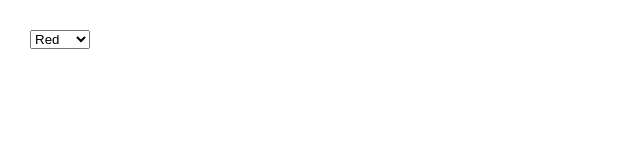
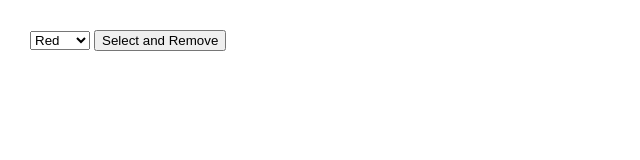
Before and after one commit to sklinkusch/JS-dropdown-remove-items, a plain HTML site: page index.html in a window 1280 px wide. Shown: the whole page, without its empty margins (0-640 px from the left). Drawn offline with Linux system fonts and the light colour scheme.

Commit message:
added button

```diff
--- a/index.html
+++ b/index.html
@@ -15,6 +15,7 @@
         <option value="white">White</option>
         <option value="black">Black</option>
       </select>
+      <input type="button" onclick="removecolor()" value="Select and Remove" />
     </form>
     <script src="./assets/js/main.js"></script>
   </body>
```
